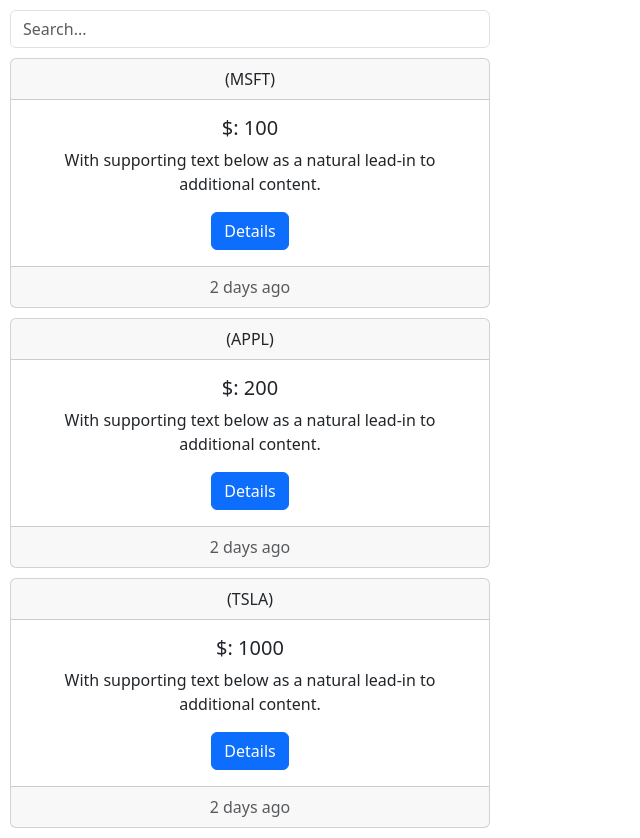
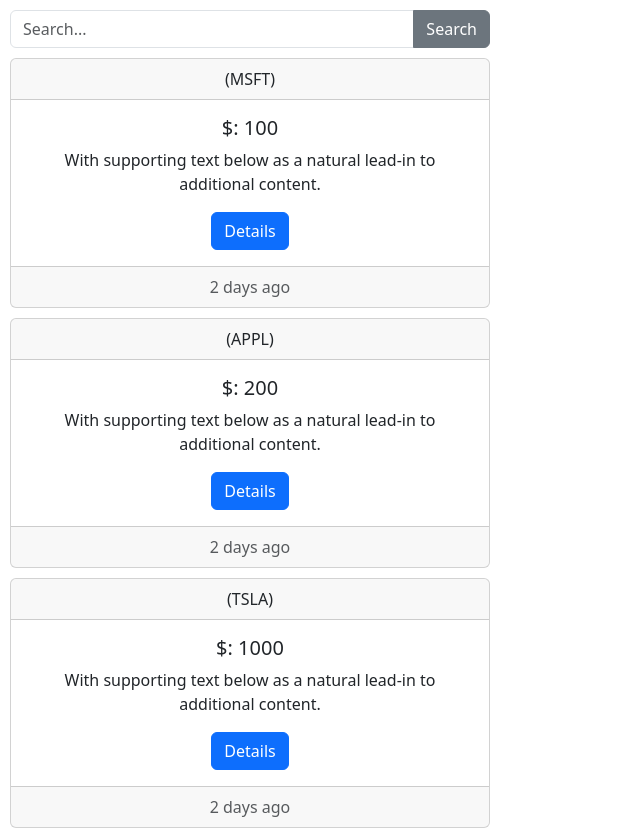
Before and after one commit to dhwanilTrojanpy/Finance-Dash, a React (Create React App) app: page / in a window 1280 px wide. Shown: the whole page, without its empty margins (0-640 px from the left). Built offline with nearby package versions, Linux system fonts and the light colour scheme.

Commit message:
Add button in Search Component.

```diff
--- a/src/Components/Search.jsx
+++ b/src/Components/Search.jsx
@@ -6,6 +6,7 @@
 
   return (
     <div className="search-container" style={{ width: '30rem', margin: '10px' }}>
+     <div className="input-group">
         <input
           type="text"
           placeholder="Search..."
@@ -13,6 +14,10 @@
           value={search}
           onChange={(e) => setSearch(e.target.value)}
         />
+        <button className="btn btn-secondary" type="button">
+          Search
+        </button>
+      </div>
     </div>
   );
 };
--- a/src/index.js
+++ b/src/index.js
@@ -1,9 +1,8 @@
 import React from 'react';
 import ReactDOM from 'react-dom/client';
 import './index.css';
-import App from './App';
 import 'bootstrap/dist/css/bootstrap.min.css';
-import   Card  from "./Components/Card";
+
 import CardList from './Components/CardList';
 
 const root = ReactDOM.createRoot(document.getElementById('root'));
```
Lines whose indentation alone changed are shown as unchanged.
